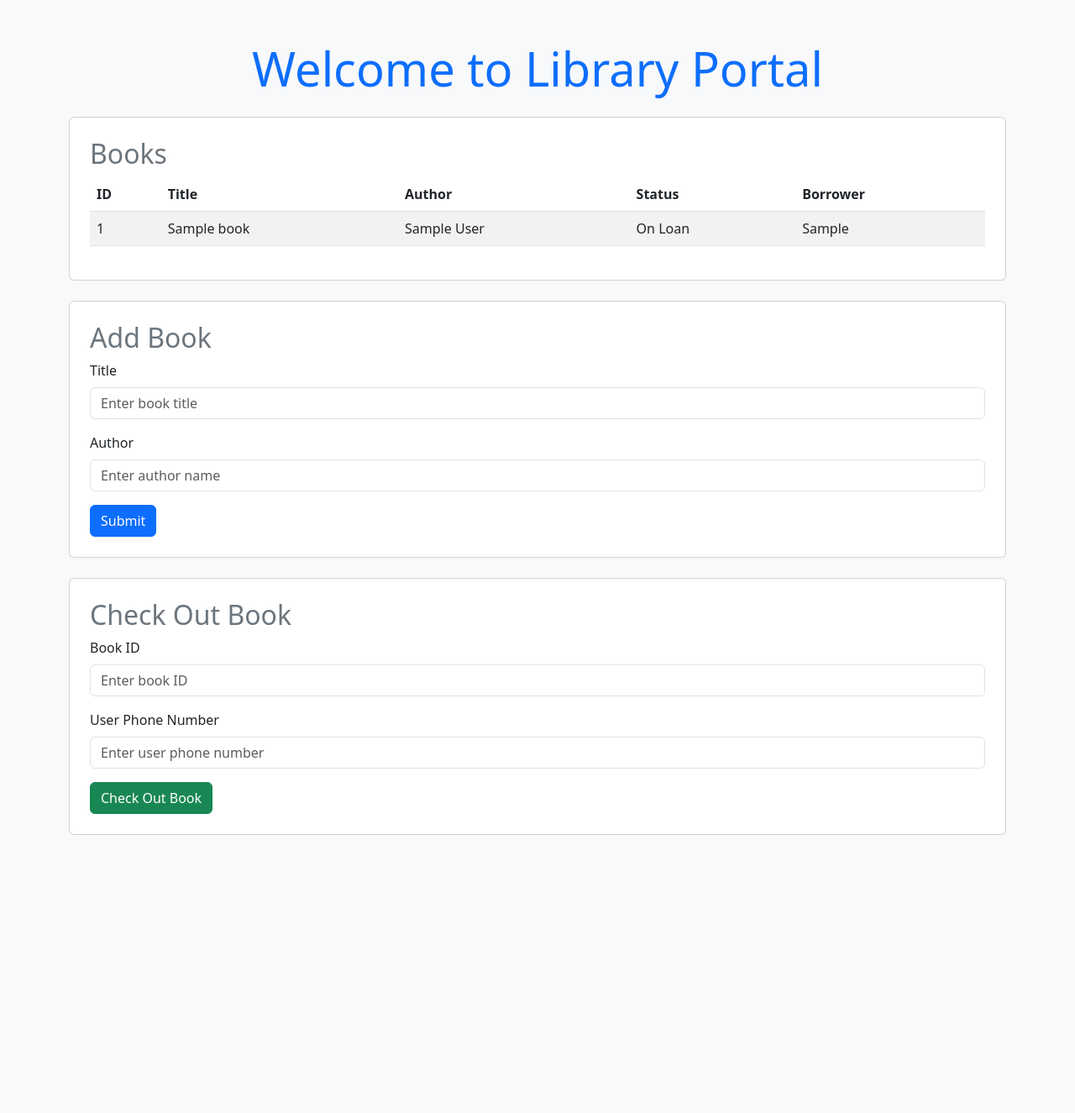
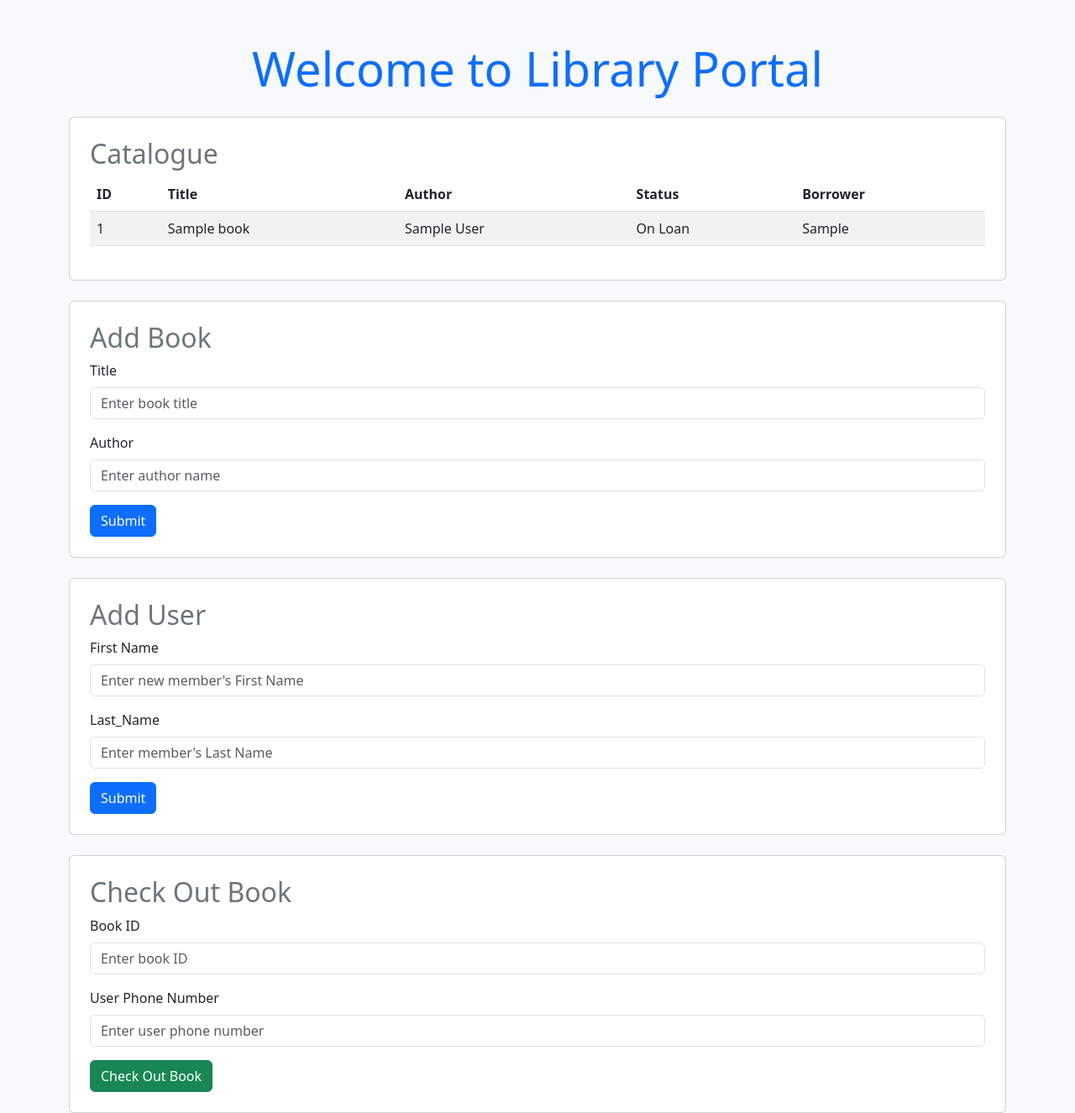
Before and after one commit to ijkeleher/library-portal, a Flask app: page / in a window 1280 px wide. Shown: the whole page at 84% size. Before the commit the page ends 994 px from the top, so only its background shows below. Run offline with Flask 3, Linux system fonts and the light colour scheme; tables that the repository leaves empty hold one stand-in row (values such as "Sample post"); data that the repository does not hold is empty.

Commit message:
feat: add user and hot reload

```diff
--- a/app/app.py
+++ b/app/app.py
@@ -39,6 +39,24 @@ def create_book():
 
     return redirect(url_for('index'))
 
+@app.route('/createUser', methods=['POST'])
+def create_user():
+    id = request.form['id']
+    first_name = request.form['first_name']
+    last_name = request.form['last_name']
+    email = request.form['email']
+
+    connection = get_db_connection()
+    cursor = connection.cursor()
+
+    cursor.execute("INSERT INTO Users (id, first_name, last_name, email) VALUES (%s, %s, %s, %s)", (id, first_name, last_name, email))
+    connection.commit()
+
+    cursor.close()
+    connection.close()
+
+    return redirect(url_for('index'))
+
 @app.route('/checkout', methods=['POST'])
 def checkout_book():
     book_id = request.form['book_id']
--- a/app/templates/index.html
+++ b/app/templates/index.html
@@ -12,9 +12,9 @@
       <h1 class="display-4 text-primary">Welcome to Library Portal</h1>
     </div>
 
-    <!-- Available Books -->
+    <!-- Catalogue -->
     <div class="card p-4 mb-4">
-        <h2 class="text-secondary">Books</h2>
+        <h2 class="text-secondary">Catalogue</h2>
         <table class="table table-striped table-hover">
         <thead class="thead-dark">
             <tr>
@@ -55,6 +55,22 @@
       </form>
     </div>
 
+    <!-- Add User Form -->
+    <div class="card p-4 mb-4">
+        <h2 class="text-secondary">Add User</h2>
+        <form method="POST" action="/createUser">
+            <div class="mb-3">
+            <label for="first_name" class="form-label">First Name</label>
+            <input type="first_name" class="form-control" id="first_name" name="first_name" placeholder="Enter new member's First Name" required>
+            </div>
+            <div class="mb-3">
+            <label for="last_name" class="form-label">Last_Name</label>
+            <input type="text" class="form-control" id="author" name="author" placeholder="Enter member's Last Name" required>
+            </div>
+            <button type="submit" class="btn btn-primary">Submit</button>
+        </form>
+        </div>
+
     <!-- Check Out Book Form -->
     <div class="card p-4 mt-4">
       <h2 class="text-secondary">Check Out Book</h2>
--- a/docker-compose.yml
+++ b/docker-compose.yml
@@ -9,6 +9,7 @@ services:
       - db
     environment:
       - FLASK_ENV=development
+      - FLASK_DEBUG=1
     volumes:
       - ./app:/app            # Optional: Mount the app directory for live changes
   db:
```
